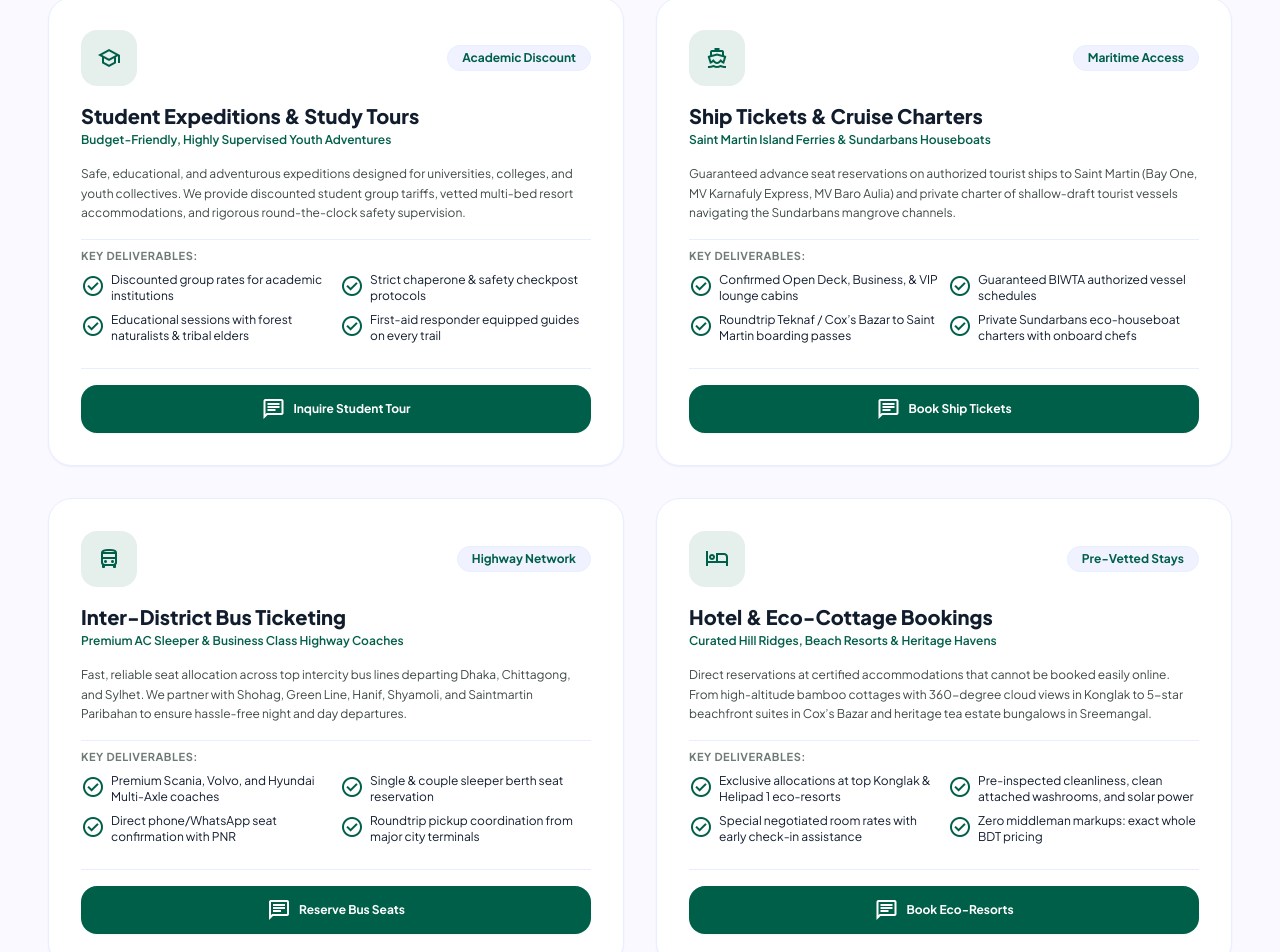
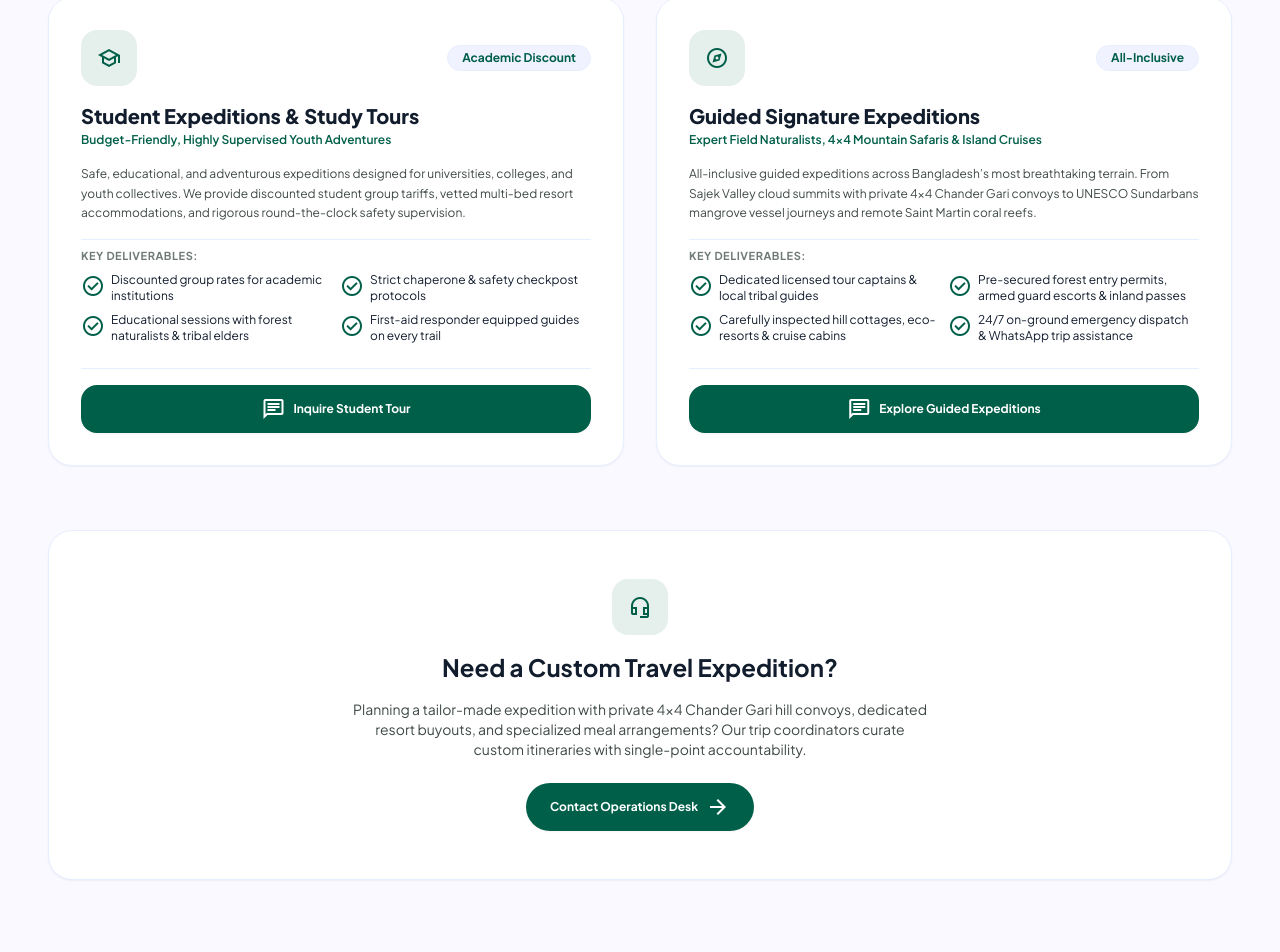
Before and after one commit to pointfex-hq/TraverseBD, a Next.js app: page /services in a window 1280 px wide. Shown: the part 1196-2148 px from the top of the page. Built offline with nearby package versions, Linux system fonts and the light colour scheme.

Commit message:
refactor(services): remove unprovided ticket booking and hotel reservation offerings

```diff
--- a/frontend/views/ServicesView.tsx
+++ b/frontend/views/ServicesView.tsx
@@ -53,64 +53,19 @@ export default function ServicesView() {
       badge: 'Academic Discount',
     },
     {
-      id: 'ship-tickets',
-      title: 'Ship Tickets & Cruise Charters',
-      subtitle: 'Saint Martin Island Ferries & Sundarbans Houseboats',
-      icon: 'directions_boat',
-      desc: 'Guaranteed advance seat reservations on authorized tourist ships to Saint Martin (Bay One, MV Karnafuly Express, MV Baro Aulia) and private charter of shallow-draft tourist vessels navigating the Sundarbans mangrove channels.',
+      id: 'guided-expeditions',
+      title: 'Guided Signature Expeditions',
+      subtitle: 'Expert Field Naturalists, 4x4 Mountain Safaris & Island Cruises',
+      icon: 'explore',
+      desc: 'All-inclusive guided expeditions across Bangladesh’s most breathtaking terrain. From Sajek Valley cloud summits with private 4x4 Chander Gari convoys to UNESCO Sundarbans mangrove vessel journeys and remote Saint Martin coral reefs.',
       highlights: [
-        'Confirmed Open Deck, Business, & VIP lounge cabins',
-        'Guaranteed BIWTA authorized vessel schedules',
-        'Roundtrip Teknaf / Cox’s Bazar to Saint Martin boarding passes',
-        'Private Sundarbans eco-houseboat charters with onboard chefs',
+        'Dedicated licensed tour captains & local tribal guides',
+        'Pre-secured forest entry permits, armed guard escorts & inland passes',
+        'Carefully inspected hill cottages, eco-resorts & cruise cabins',
+        '24/7 on-ground emergency dispatch & WhatsApp trip assistance',
       ],
-      ctaText: 'Book Ship Tickets',
-      badge: 'Maritime Access',
-    },
-    {
-      id: 'bus-tickets',
-      title: 'Inter-District Bus Ticketing',
-      subtitle: 'Premium AC Sleeper & Business Class Highway Coaches',
-      icon: 'directions_bus',
-      desc: 'Fast, reliable seat allocation across top intercity bus lines departing Dhaka, Chittagong, and Sylhet. We partner with Shohag, Green Line, Hanif, Shyamoli, and Saintmartin Paribahan to ensure hassle-free night and day departures.',
-      highlights: [
-        'Premium Scania, Volvo, and Hyundai Multi-Axle coaches',
-        'Single & couple sleeper berth seat reservation',
-        'Direct phone/WhatsApp seat confirmation with PNR',
-        'Roundtrip pickup coordination from major city terminals',
-      ],
-      ctaText: 'Reserve Bus Seats',
-      badge: 'Highway Network',
-    },
-    {
-      id: 'hotel-bookings',
-      title: 'Hotel & Eco-Cottage Bookings',
-      subtitle: 'Curated Hill Ridges, Beach Resorts & Heritage Havens',
-      icon: 'hotel',
-      desc: 'Direct reservations at certified accommodations that cannot be booked easily online. From high-altitude bamboo cottages with 360-degree cloud views in Konglak to 5-star beachfront suites in Cox’s Bazar and heritage tea estate bungalows in Sreemangal.',
-      highlights: [
-        'Exclusive allocations at top Konglak & Helipad 1 eco-resorts',
-        'Pre-inspected cleanliness, clean attached washrooms, and solar power',
-        'Special negotiated room rates with early check-in assistance',
-        'Zero middleman markups: exact whole BDT pricing',
-      ],
-      ctaText: 'Book Eco-Resorts',
-      badge: 'Pre-Vetted Stays',
-    },
-    {
-      id: 'flight-tickets',
-      title: 'Domestic Air Ticketing',
-      subtitle: 'Fast Flight Bookings Across Bangladesh',
-      icon: 'airplane_ticket',
-      desc: 'Instant flight bookings and reissuance across all domestic airlines in Bangladesh—including US-Bangla Airlines, Biman Bangladesh Airlines, Air Astra, and Novoair. Fly conveniently to Cox’s Bazar, Sylhet, Saidpur, Chittagong, and Barisal.',
-      highlights: [
-        'Instant PNR issuance and e-ticket dispatch via WhatsApp/email',
-        'Competitive fares on popular tourist flight corridors',
-        'Prompt flight date rescheduling and cancellation assistance',
-        'Direct baggage and airport transfer coordination upon arrival',
-      ],
-      ctaText: 'Inquire Domestic Flights',
-      badge: 'Air Travel',
+      ctaText: 'Explore Guided Expeditions',
+      badge: 'All-Inclusive',
     },
   ];
 
@@ -223,9 +178,9 @@ export default function ServicesView() {
           <div className="w-14 h-14 rounded-2xl bg-primary/10 text-primary flex items-center justify-center mx-auto">
             <span className="material-symbols-outlined text-3xl">headset_mic</span>
           </div>
-          <h2 className="text-2xl font-bold text-on-surface">Need a Custom Travel Combination?</h2>
+          <h2 className="text-2xl font-bold text-on-surface">Need a Custom Travel Expedition?</h2>
           <p className="text-xs sm:text-sm text-on-surface-variant max-w-xl mx-auto leading-relaxed">
-            Need flight tickets combined with private Chander Gari hill transfers and Saint Martin ship passes? Our trip coordinators arrange multi-service packages with single-point accountability.
+            Planning a tailor-made expedition with private 4x4 Chander Gari hill convoys, dedicated resort buyouts, and specialized meal arrangements? Our trip coordinators curate custom itineraries with single-point accountability.
           </p>
           <div className="pt-2">
             <Link
```
